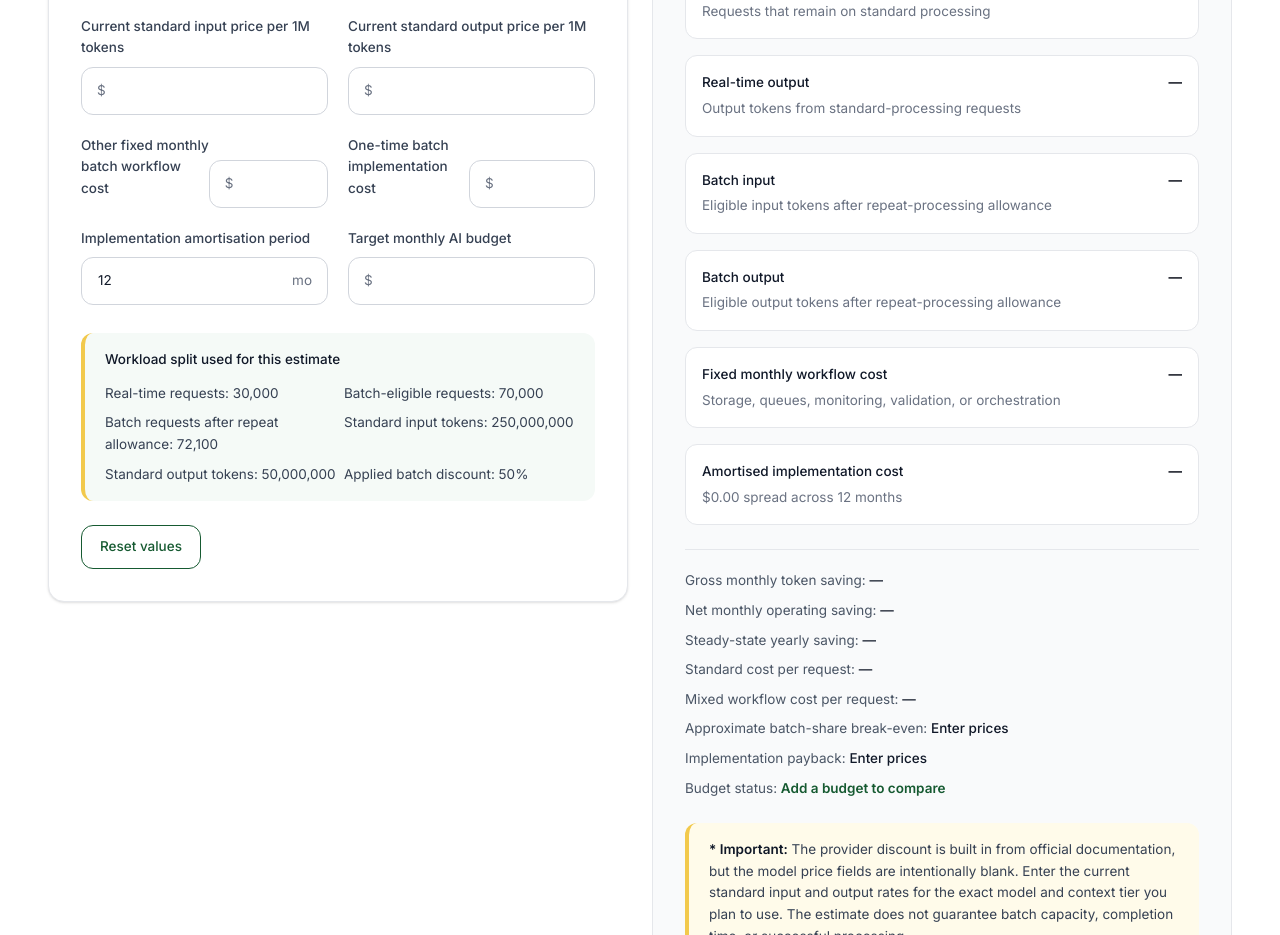
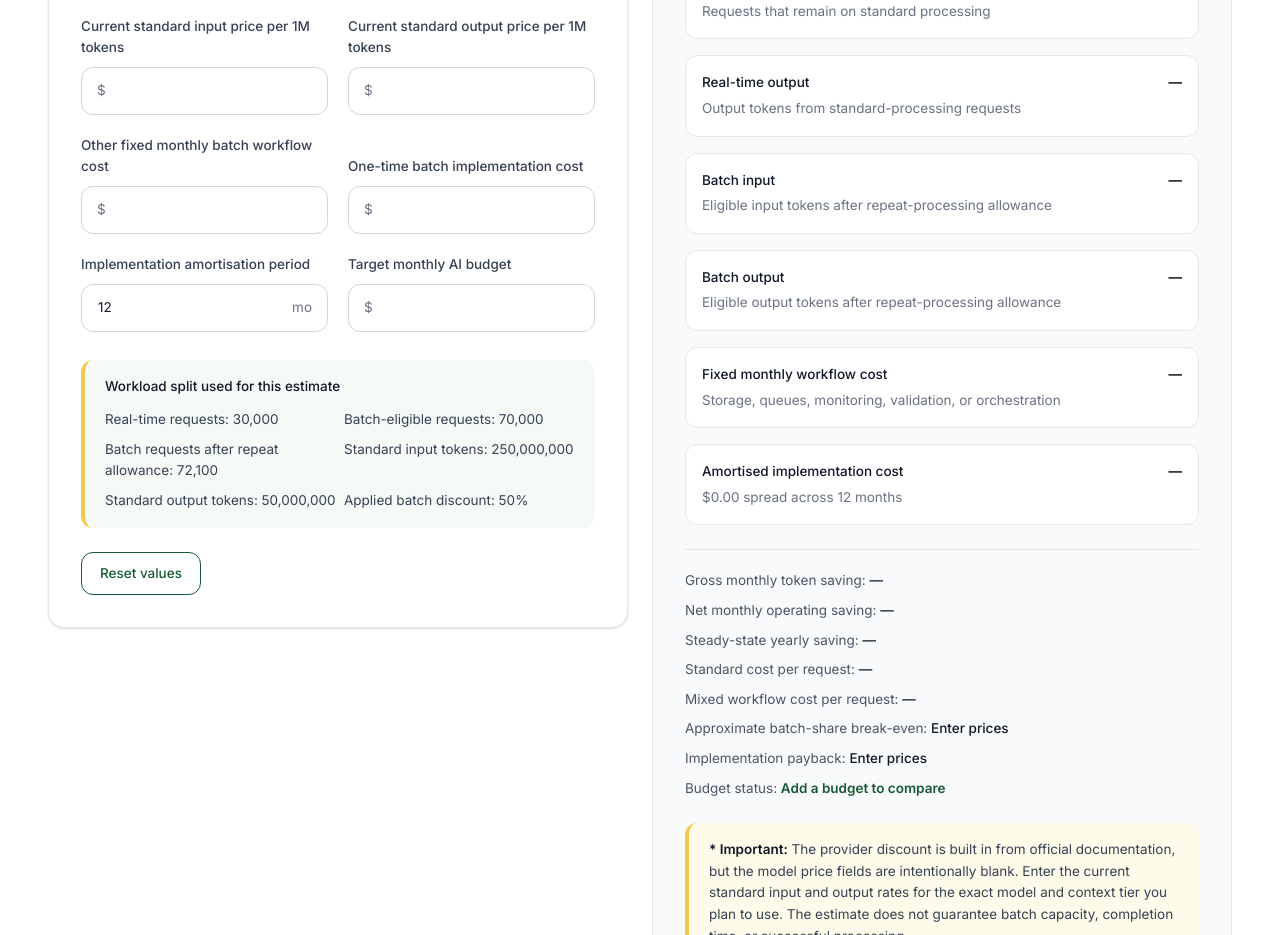
Before and after one commit to vaarunsonawwane-ops/beeija, a Next.js app: page /tools/ai-batch-api-savings-calculator in a window 1280 px wide. Shown: the part 1060-1995 px from the top of the page. Built offline with nearby package versions, Linux system fonts and the light colour scheme.

Commit message:
Update ToolClient.tsx

```diff
--- a/app/tools/ai-batch-api-savings-calculator/ToolClient.tsx
+++ b/app/tools/ai-batch-api-savings-calculator/ToolClient.tsx
@@ -441,7 +441,7 @@ export default function ToolClient() {
             prefix="$"
           />
 
-          <div className="min-w-0 [&_label]:flex [&_label]:min-h-10 [&_label]:items-end">
+          <div className="grid min-w-0 gap-5 md:col-span-2 md:grid-cols-2 md:items-end">
             <BeeijaNumberField
               label="Other fixed monthly batch workflow cost"
               value={fixedMonthlyBatchCost}
@@ -450,9 +450,7 @@ export default function ToolClient() {
               step="1"
               prefix="$"
             />
-          </div>
 
-          <div className="min-w-0 [&_label]:flex [&_label]:min-h-10 [&_label]:items-end">
             <BeeijaNumberField
               label="One-time batch implementation cost"
               value={oneTimeImplementationCost}
```
